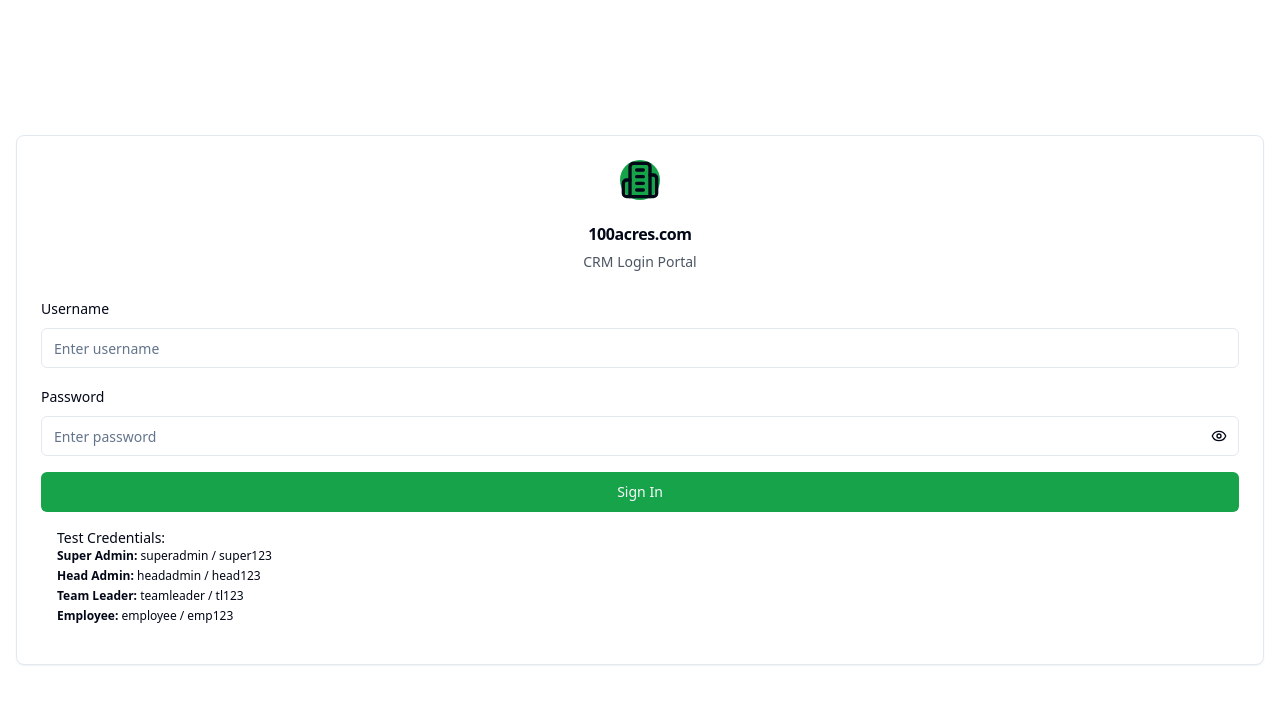
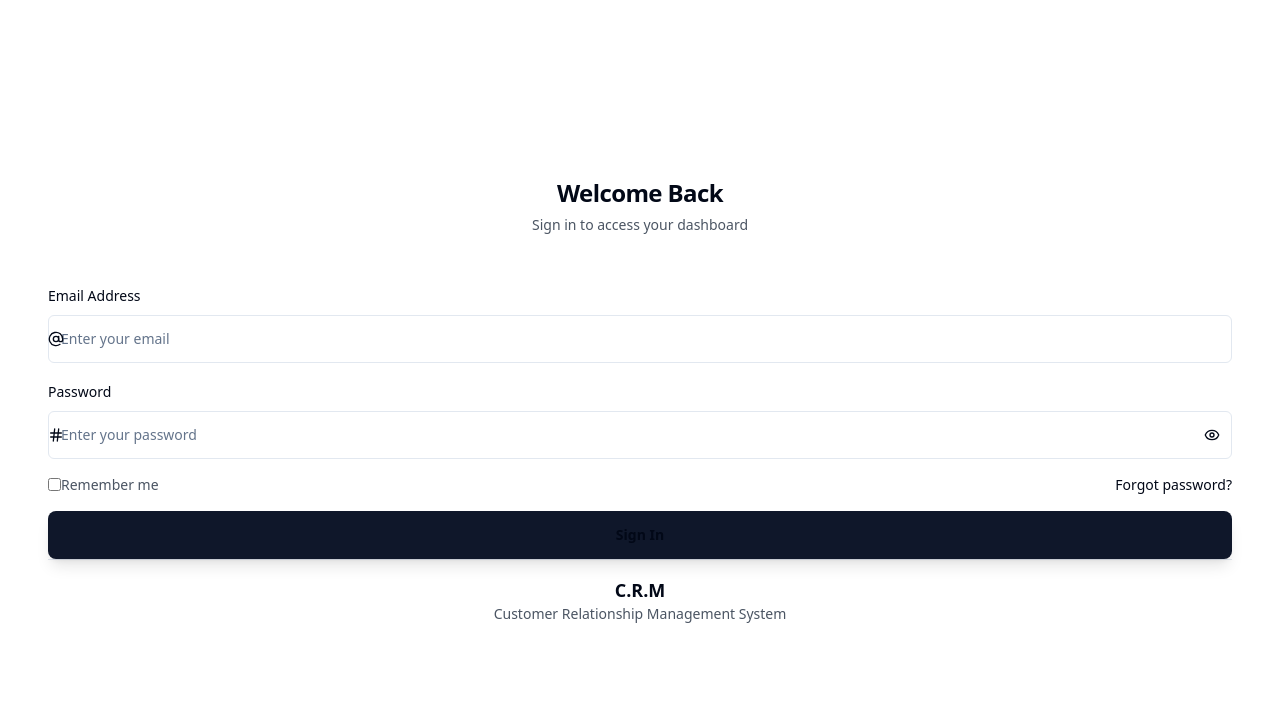
Before and after one commit to web100Acress/acre-flow-crm, a React (Vite) app: page /login in a window 1280 px wide. Shown: the top 704 px of the page. Built offline with nearby package versions, Linux system fonts and the light colour scheme.

Commit message:
feat: Improve login panel UI/UX

```diff
--- a/src/pages/Login.jsx
+++ b/src/pages/Login.jsx
@@ -5,25 +5,18 @@ import { Button } from '@/components/ui/button';
 import { Input } from '@/components/ui/input';
 import { Label } from '@/components/ui/label';
 import { Card, CardContent, CardHeader, CardTitle } from '@/components/ui/card';
-import { Building2, Eye, EyeOff } from 'lucide-react';
+import { AtSign, Eye, EyeOff, Hash } from 'lucide-react';
 
 const Login = () => {
   const [credentials, setCredentials] = useState({
-    username: '',
+    email: '',
     password: ''
   });
   const [showPassword, setShowPassword] = useState(false);
   const [isLoading, setIsLoading] = useState(false);
   const [error, setError] = useState('');
+  const [rememberMe, setRememberMe] = useState(false);
   const navigate = useNavigate();
-
-  // User credentials for different roles
-  const users = {
-    'superadmin': { password: 'super123', role: 'super-admin', email: 'superadmin@100acres.com', name: 'Super Administrator' },
-    'headadmin': { password: 'head123', role: 'head-admin', email: 'headadmin@100acres.com', name: 'Head Administrator' },
-    'teamleader': { password: 'tl123', role: 'team-leader', email: 'teamleader@100acres.com', name: 'Team Leader' },
-    'employee': { password: 'emp123', role: 'employee', email: 'employee@100acres.com', name: 'Employee' }
-  };
 
   const handleSubmit = async (e) => {
     e.preventDefault();
@@ -31,22 +24,24 @@ const Login = () => {
     setError('');
 
     try {
-      const user = users[credentials.username.toLowerCase()];
+      const response = await fetch('http://localhost:5001/api/auth/login', {
+        method: 'POST',
+        headers: { 'Content-Type': 'application/json' },
+        body: JSON.stringify(credentials),
+      });
 
-      if (user && user.password === credentials.password) {
-        // Store user session data
-        localStorage.setItem('userRole', user.role);
-        localStorage.setItem('userEmail', user.email);
-        localStorage.setItem('userName', user.name);
+      const data = await response.json();
+
+      if (response.ok && data.token) {
+        localStorage.setItem('token', data.token);
+        localStorage.setItem('userRole', data.user.role);
+        localStorage.setItem('userEmail', data.user.email);
+        localStorage.setItem('userName', data.user.name);
         localStorage.setItem('isLoggedIn', 'true');
-
-        // Redirect to dashboard
         navigate('/');
-
-        // Reload to update the app state
         window.location.reload();
       } else {
-        setError('Invalid username or password');
+        setError(data.message || 'Invalid email or password');
       }
     } catch (err) {
       setError('Login failed. Please try again.');
@@ -56,78 +51,136 @@ const Login = () => {
   };
 
   return (
-    <div className="min-h-screen bg-gradient-to-br from-green-50 to-emerald-100 flex items-center justify-center p-4">
-      <Card className="w-full max-w-md">
-        <CardHeader className="text-center">
-          <div className="mx-auto w-20 h-20 bg-green-600 rounded-full flex items-center justify-center mb-4">
-            <Building2 className="h-10 w-10 text-white" />
+    <div className="min-h-screen flex">
+      {/* Left Side - Brand Section */}
+      <div className="hidden lg:flex lg:w-1/2 bg-gradient-to-br from-emerald-600 via-emerald-700 to-emerald-800 relative overflow-hidden">
+        <div className="absolute inset-0 bg-black/10"></div>
+        <div className="relative z-10 flex flex-col justify-center items-center text-white p-12 text-center">
+          <div className="space-y-6 max-w-md">
+            <h1 className="text-5xl font-bold tracking-wider animate-fade-in">
+              C.R.M
+            </h1>
+            <div className="h-1 w-24 bg-white/30 mx-auto rounded-full"></div>
+            <h2 className="text-xl font-medium text-emerald-50">
+              Customer Relationship Management
+            </h2>
+            <p className="text-emerald-100 leading-relaxed">
+              Streamline your business relationships, manage leads efficiently, and monitor all activities from a single, powerful dashboard.
+            </p>
           </div>
-          <CardTitle className="text-3xl font-bold text-green-800">100acres.com</CardTitle>
-          <p className="text-sm text-gray-600 mt-2">CRM Login Portal</p>
+        </div>
+        <div className="absolute top-10 right-10 w-32 h-32 bg-white/5 rounded-full blur-xl"></div>
+        <div className="absolute bottom-20 left-10 w-24 h-24 bg-white/5 rounded-full blur-xl"></div>
+      </div>
+
+      {/* Right Side - Login Form */}
+      <div className="w-full lg:w-1/2 flex items-center justify-center p-6 bg-gradient-to-br from-gray-50 to-emerald-50/30">
+        <Card className="w-full max-w-md shadow-2xl border-0 bg-white/95 backdrop-blur-sm">
+          <CardHeader className="text-center pb-2">
+            <CardTitle className="text-2xl font-bold text-gray-800 mb-2">
+              Welcome Back
+            </CardTitle>
+            <p className="text-gray-600 text-sm">
+              Sign in to access your dashboard
+            </p>
           </CardHeader>
-        <CardContent>
+
+          <CardContent className="space-y-6 p-6">
             <form onSubmit={handleSubmit} className="space-y-4">
               {error && (
-              <div className="p-3 bg-red-50 border border-red-200 rounded-lg">
-                <p className="text-sm text-red-600">{error}</p>
+                <div className="p-3 bg-red-50 border border-red-200 rounded-lg animate-fade-in">
+                  <p className="text-sm text-red-600 text-center">{error}</p>
                 </div>
               )}
 
+              {/* Email Input */}
               <div className="space-y-2">
-              <Label htmlFor="username">Username</Label>
+                <Label htmlFor="email" className="text-gray-700 font-medium">
+                  Email Address
+                </Label>
+                <div className="relative">
+                  <AtSign className="absolute left-3 top-1/2 transform -translate-y-1/2 h-4 w-4 text-gray-400" />
                   <Input
-                id="username"
-                type="text"
-                placeholder="Enter username"
-                value={credentials.username}
-                onChange={(e) => setCredentials(prev => ({ ...prev, username: e.target.value }))}
+                    id="email"
+                    type="email"
+                    placeholder="Enter your email"
+                    value={credentials.email}
+                    onChange={(e) => setCredentials(prev => ({ ...prev, email: e.target.value }))}
                     required
-                className="focus:ring-green-500 focus:border-green-500"
+                    className="pl-10 h-12 border-gray-200 focus:border-emerald-500 focus:ring-emerald-500 bg-gray-50/50 transition-all duration-200"
                   />
                 </div>
+              </div>
 
+              {/* Password Input */}
               <div className="space-y-2">
-              <Label htmlFor="password">Password</Label>
+                <Label htmlFor="password" className="text-gray-700 font-medium">
+                  Password
+                </Label>
                 <div className="relative">
+                  <Hash className="absolute left-3 top-1/2 transform -translate-y-1/2 h-4 w-4 text-gray-400" />
                   <Input
                     id="password"
                     type={showPassword ? 'text' : 'password'}
-                  placeholder="Enter password"
+                    placeholder="Enter your password"
                     value={credentials.password}
                     onChange={(e) => setCredentials(prev => ({ ...prev, password: e.target.value }))}
                     required
-                  className="focus:ring-green-500 focus:border-green-500"
+                    className="pl-10 pr-12 h-12 border-gray-200 focus:border-emerald-500 focus:ring-emerald-500 bg-gray-50/50 transition-all duration-200"
                   />
                   <button
                     type="button"
                     onClick={() => setShowPassword(!showPassword)}
-                  className="absolute right-3 top-1/2 -translate-y-1/2 text-gray-500 hover:text-gray-700"
+                    className="absolute right-3 top-1/2 transform -translate-y-1/2 text-gray-400 hover:text-gray-600 transition-colors"
                   >
                     {showPassword ? <EyeOff className="h-4 w-4" /> : <Eye className="h-4 w-4" />}
                   </button>
                 </div>
               </div>
 
+              {/* Options */}
+              <div className="flex items-center justify-between text-sm">
+                <label className="flex items-center space-x-2 cursor-pointer">
+                  <input
+                    type="checkbox"
+                    checked={rememberMe}
+                    onChange={(e) => setRememberMe(e.target.checked)}
+                    className="rounded border-gray-300 text-emerald-600 focus:ring-emerald-500"
+                  />
+                  <span className="text-gray-600">Remember me</span>
+                </label>
+                <a href="#" className="text-emerald-600 hover:text-emerald-700 font-medium transition-colors">
+                  Forgot password?
+                </a>
+              </div>
+
+              {/* Submit Button */}
               <Button
                 type="submit"
-              className="w-full bg-green-600 hover:bg-green-700 transition-colors"
+                className="w-full h-12 bg-gradient-to-r from-emerald-600 to-emerald-700 hover:from-emerald-700 hover:to-emerald-800 text-white font-semibold rounded-lg transition-all duration-200 transform hover:scale-[1.02] shadow-lg hover:shadow-xl"
                 disabled={isLoading}
               >
-              {isLoading ? 'Signing In...' : 'Sign In'}
+                {isLoading ? (
+                  <div className="flex items-center space-x-2">
+                    <div className="w-4 h-4 border-2 border-white border-t-transparent rounded-full animate-spin"></div>
+                    <span>Signing In...</span>
+                  </div>
+                ) : (
+                  'Sign In'
+                )}
               </Button>
             </form>
 
-          <div className="mt-6 p-4 bg-green-50 rounded-lg">
-            <p className="text-sm text-green-800 font-medium mb-2">Test Credentials:</p>
-            <div className="text-xs text-green-700 space-y-1">
-              <p><strong>Super Admin:</strong> superadmin / super123</p>
-              <p><strong>Head Admin:</strong> headadmin / head123</p>
-              <p><strong>Team Leader:</strong> teamleader / tl123</p>
-              <p><strong>Employee:</strong> employee / emp123</p>
-            </div>
+            {/* Mobile CRM Info */}
+            <div className="lg:hidden text-center pt-4 border-t border-gray-200">
+              <h3 className="text-lg font-semibold text-gray-800 mb-2">C.R.M</h3>
+              <p className="text-sm text-gray-600">
+                Customer Relationship Management System
+              </p>
             </div>
           </CardContent>
         </Card>
+      </div>
     </div>
   );
 };
```
Lines whose indentation alone changed are shown as unchanged.
